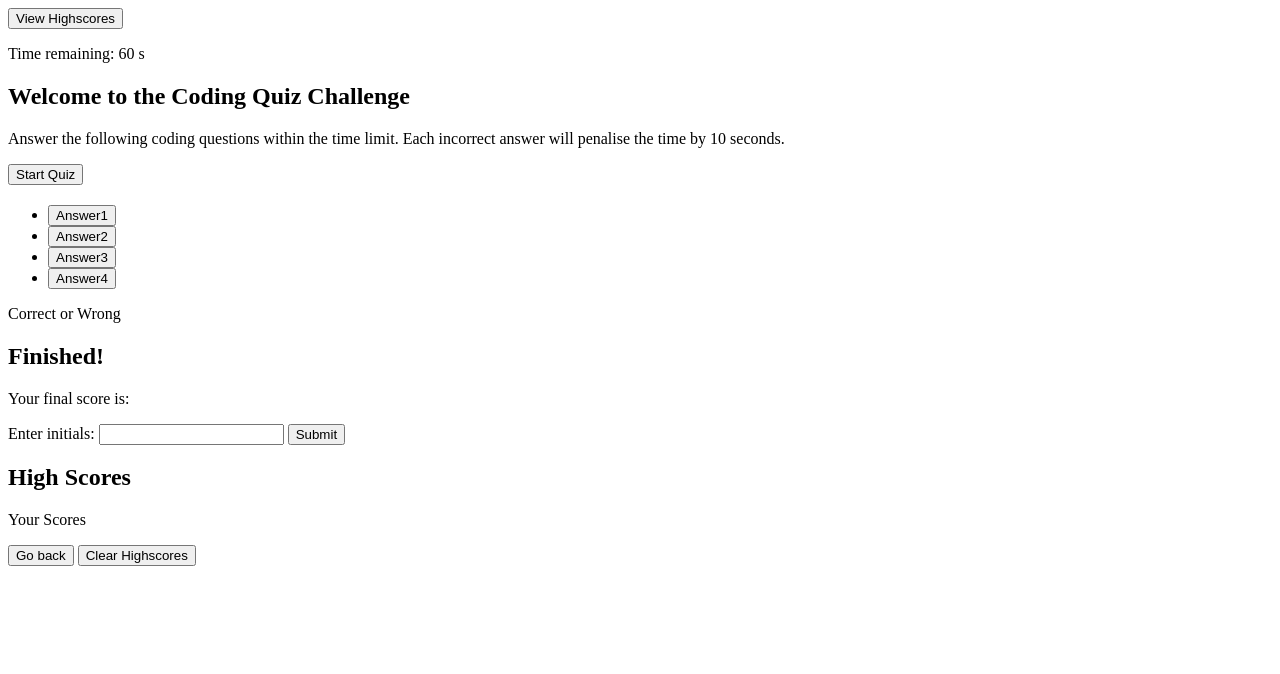
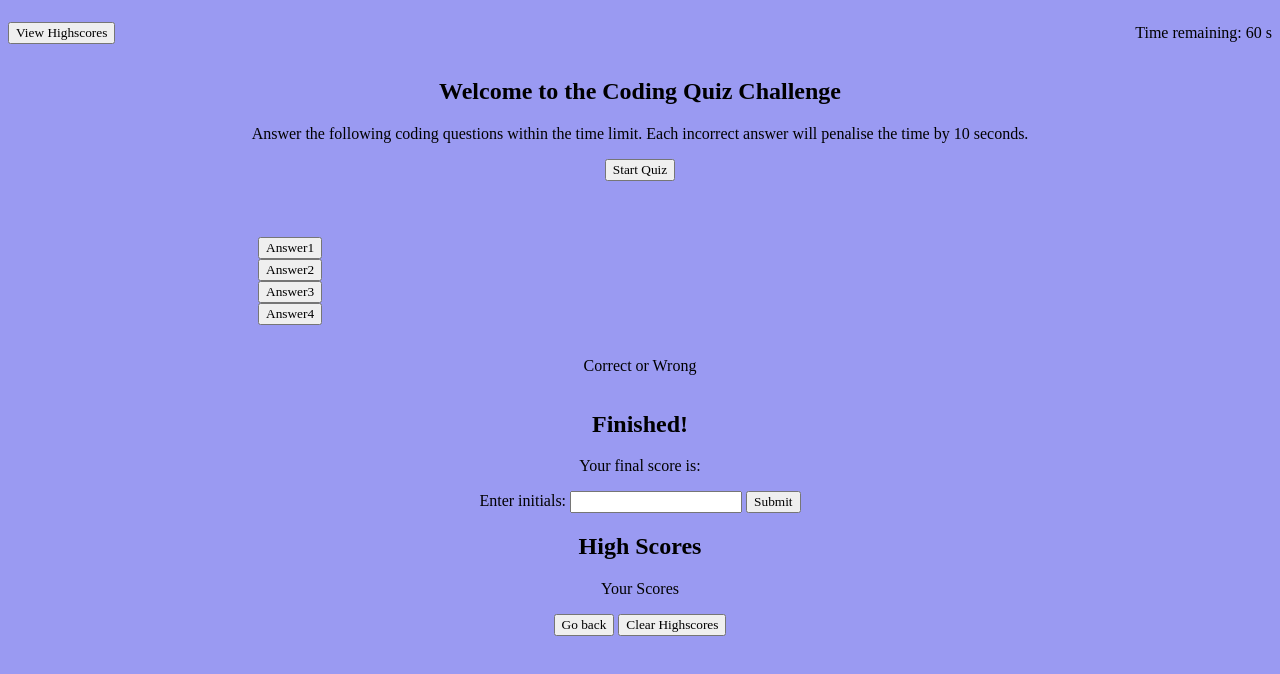
Before and after one commit to MBoksh/Week-4-code-quiz, a plain HTML site: page index.html in a window 1280 px wide. Drawn offline with Linux system fonts and the light colour scheme.

Commit message:
added CSS styling to the main and questions page

```diff
--- a/index.html
+++ b/index.html
@@ -4,6 +4,7 @@
     <meta charset="UTF-8" />
     <meta http-equiv="X-UA-Compatible" content="IE=edge" />
     <meta name="viewport" content="width=device-width, initial-scale=1.0" />
+    <link href="/styles.css" rel="stylesheet">
     <title>Coding Quiz Challenge</title>
   </head>
   <body>
--- a/styles.css
+++ b/styles.css
@@ -0,0 +1,42 @@
+* {
+    font-family:'Times New Roman', Times, serif;
+    box-sizing: border-box;
+}
+
+header{
+    display:flex;
+    justify-content: space-between;
+    align-items: center;
+}
+
+body {
+    display: flex;
+    flex-direction: column;
+    min-height: 100vh;
+    justify-content: center;
+    background-color: rgb(154, 154, 242);
+  }
+
+  main {
+    text-align: center;
+    justify-content: center;
+    flex: 1 0 auto;
+    margin-left:200px;
+    margin-right:200px;
+}
+
+.question_page {
+    display:flex;
+    flex-direction: column;
+    flex-wrap: wrap;
+    justify-content: center;
+}
+
+ul {
+    list-style-type: none;
+    display: flex;
+    justify-content: center;
+    flex-direction: column;
+    align-items: baseline;
+    padding-left: 50px;
+   }
```
Also changed, not shown: script.js (line endings or trailing spaces).
